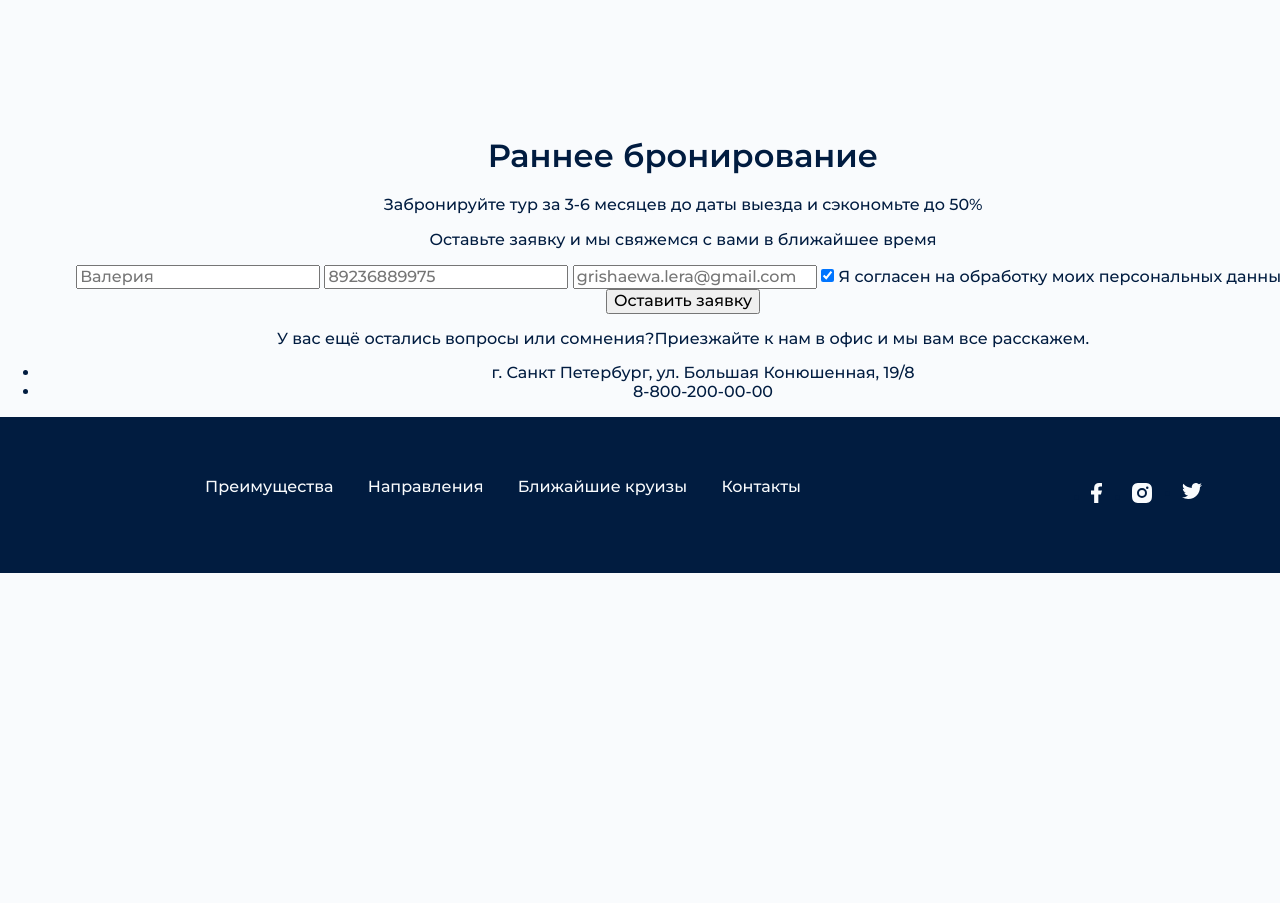
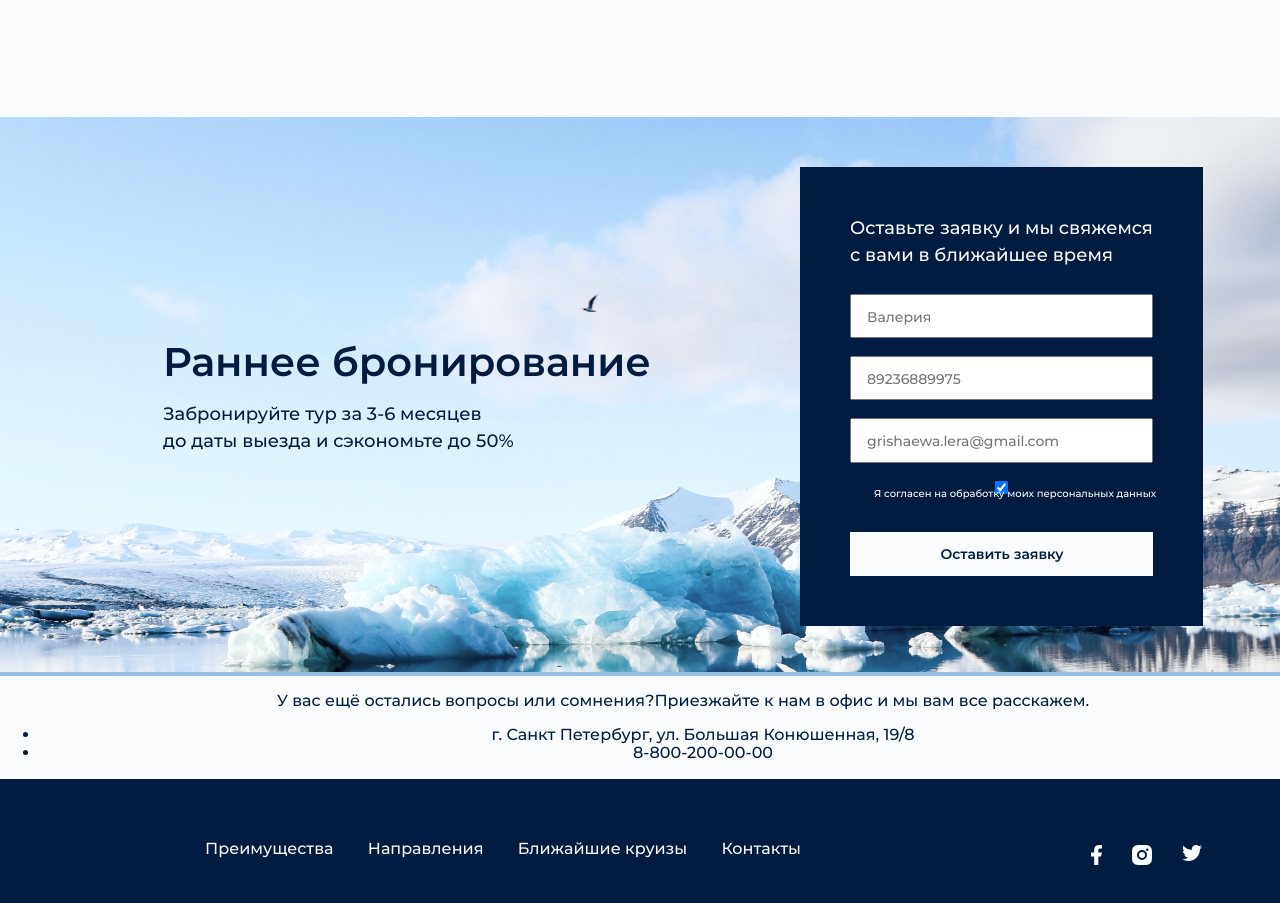
Before and after one commit to pervakam/antarctica, a website: page source/index.html in a window 1280 px wide. Shown: the part 2760-3663 px from the top of the page. Before the commit the page ends 3333 px from the top, so only its background shows below. Drawn offline with nearby package versions, Linux system fonts and the light colour scheme; files that its build step writes are made by us from their sources; files whose address does not match are found by name.

Commit message:
ранее бронирование

```diff
--- a/source/index.html
+++ b/source/index.html
@@ -227,22 +227,22 @@
       </li>
     </ul>
   </section>
-  <section class="early-booking">
-    <div>
-      <h1>Раннее бронирование</h1>
-      <p>Забронируйте тур за 3-6 месяцев до даты выезда и сэкономьте до 50%</p>
+  <section class="booking">
+    <div class="booking__about">
+      <h1 class="booking__about-title">Раннее бронирование</h1>
+      <p class="booking__about-description">Забронируйте тур за 3-6 месяцев до даты выезда и сэкономьте до 50%</p>
     </div>
-    <div>
-      <p>Оставьте заявку и мы свяжемся с вами в ближайшее время</p>
-      <input type="text" name="name-field" id="name-field" value="" placeholder="Валерия">
+    <div class="booking__form">
+      <p class="booking__form-description">Оставьте заявку и мы свяжемся с вами в ближайшее время</p>
+      <input class="booking__form-field" type="text" name="name-field" id="name-field" value="" placeholder="Валерия">
       <label for="name-field"></label>
-      <input type="tel" name="tel-field" id="tel-field" value="" placeholder="89236889975">
+      <input class="booking__form-field" type="tel" name="tel-field" id="tel-field" value="" placeholder="89236889975">
       <label for="tel-field"></label>
-      <input type="email" name="email-field" id="email-field" value="" placeholder="grishaewa.lera@gmail.com">
+      <input class="booking__form-field" type="email" name="email-field" id="email-field" value="" placeholder="grishaewa.lera@gmail.com">
       <label for="email-field"></label>
-      <input type="checkbox" name="agree" id="agree-field" checked="">
-      <label for="agree-field">Я согласен на обработку моих персональных данных</label>
-      <button>Оставить заявку</button>
+      <input class="booking__form-check" type="checkbox" name="agree" id="agree-field" checked="">
+      <label class="booking__form-agree" for="agree-field">Я согласен на обработку моих персональных данных</label>
+      <button  class="booking__form-button button" >Оставить заявку</button>
     </div>
   </section>
   <section class="contacts">
--- /dev/null
+++ b/source/sass/blocks/booking.scss
@@ -0,0 +1,101 @@
+.booking {
+  padding: 50px 163px;
+  display: flex;
+  justify-content: space-between;
+
+  background-color: #96bee2;
+  background-size: 1366px 555px;
+  background-repeat: no-repeat;
+  background-image: url("../img/booking/background-desktop@1x.jpg");
+  @media (min-resolution: $retina-dppx) {
+    background-image: url("../img/booking/background-desktop@2x.jpg");
+  }
+
+}
+
+.booking__about {
+  text-align: left;
+  margin-top: 165px;
+  width: 500px;
+}
+
+.booking__about-title {
+  font-weight: bold;
+  font-size: 40px;
+  line-height: 60px;
+
+  margin: 0;
+}
+
+.booking__about-description {
+  font-weight: normal;
+  font-size: 18px;
+  line-height: 27px;
+  margin-top: 9px;
+  width: 360px;
+
+}
+
+.booking__form {
+  display: flex;
+  flex-direction: column;
+  width: 403px;
+  background-color: $back;
+
+  box-sizing: border-box;
+  padding: 48px 50px 50px;
+  text-align: left;
+}
+
+.booking__form-description {
+  color: $main;
+  margin: 0;
+  font-weight: 500;
+  font-size: 18px;
+  line-height: 27px;
+  margin-bottom: 25px;
+}
+
+.booking__form-field {
+  box-sizing: border-box;
+
+  margin-bottom: 18px;
+  padding: 12px 0 10px 15px;
+
+  &::placeholder {
+    font-weight: normal;
+    font-size: 14px;
+    line-height: 14px;
+  }
+
+}
+
+.booking__form-agree {
+  position: relative;
+  top: -5px;
+  left: 24px;
+
+  font-weight: normal;
+  font-size: 10px;
+  line-height: 10px;
+
+  color: white;
+}
+
+.booking__form-button {
+  margin-top: 28px;
+  font-weight: 600;
+  font-size: 14px;
+  line-height: 21px;
+  padding: 12px 89px 11px 90px;
+  cursor: pointer;
+
+}
+
+//@media (min-width: $tablet-width) and (max-width: 1023px) {
+//
+//}
+//
+//@media (min-width: $mobile-width) and (max-width: 767px) {
+//
+//}
--- a/source/sass/style.scss
+++ b/source/sass/style.scss
@@ -10,3 +10,4 @@
 @import "blocks/intro.scss";
 @import "blocks/advantages.scss";
 @import "blocks/cruises.scss";
+@import "blocks/booking.scss";
```
Also changed, not shown: build/index.html, source/img/booking/background-desktop@1x.jpg (renamed from source/img/early-booking/background-desktop@1x.jpg), source/img/booking/background-desktop@1x.webp (renamed from source/img/early-booking/background-desktop@1x.webp), source/img/booking/background-desktop@2x.jpg (renamed from source/img/early-booking/background-desktop@2x.jpg), source/img/booking/background-desktop@2x.webp (added), source/img/booking/background-mobile@1x.jpg (added), source/img/booking/background-mobile@1x.webp (renamed from source/img/early-booking/background-mobile@1x.webp), source/img/booking/background-mobile@2x.jpg (added), source/img/booking/background-mobile@2x.webp (renamed from source/img/early-booking/background-mobile@2x.webp), source/img/booking/background-original.webp (added), source/img/booking/background-tablet@1x.jpg (added), source/img/booking/background-tablet@1x.webp (added), source/img/booking/background-tablet@2x.jpg (added), source/img/booking/background-tablet@2x.webp (added), 1 more files, 9 other files.
